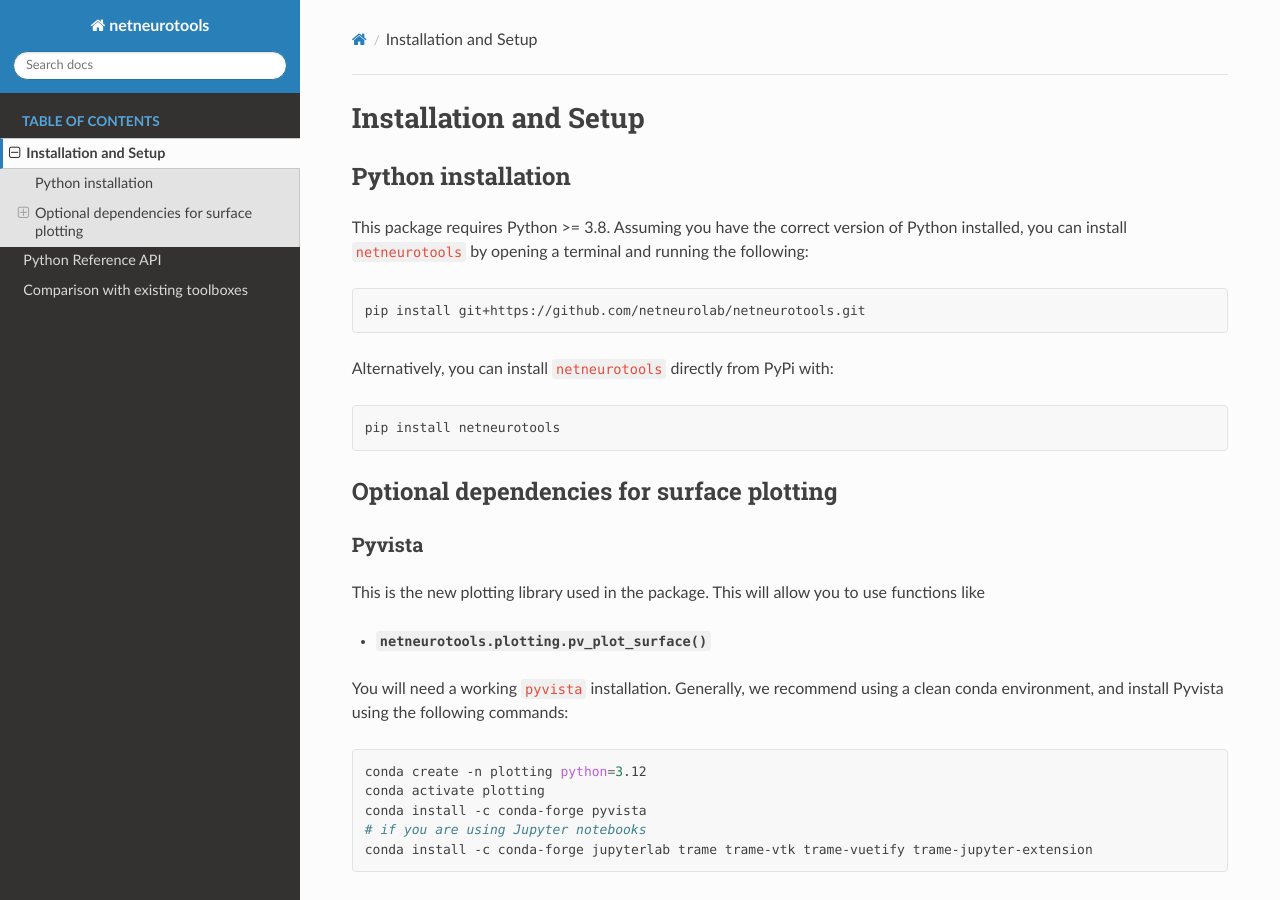
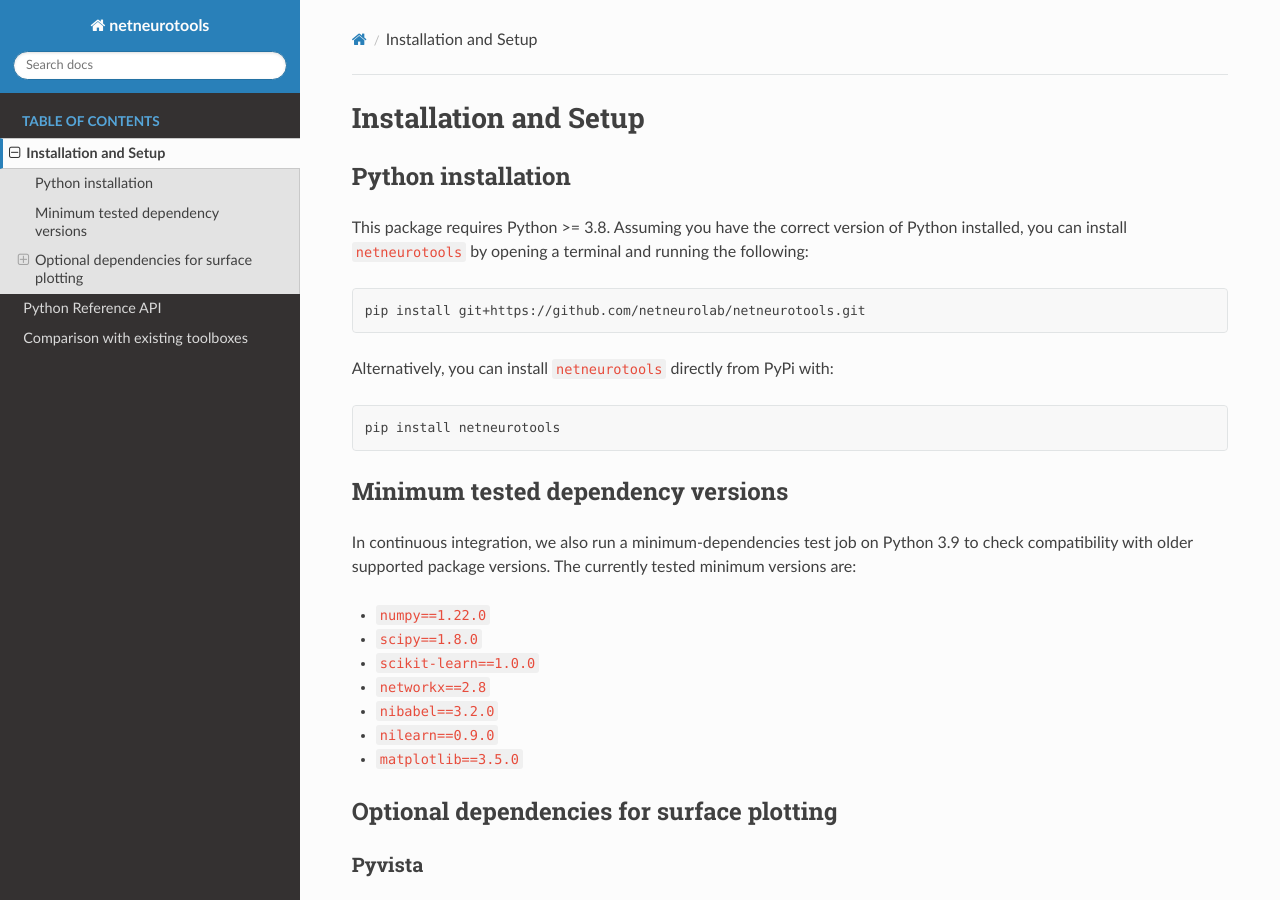
Before and after one commit to netneurolab/netneurotools, a Sphinx documentation site: the page built from docs/installation.rst, in a window 1280 px wide and 900 px high. Built offline with Sphinx 7.4.7 and the Read the Docs theme 3.1.0, drawn with Linux system fonts in a browser that asks for light colours; pages that are not in the unit, such as notebooks, are missing from menus.

Commit message:
[FEAT] Add minimum dependencies test job and update installation documentation
- Introduced a new CI job to run tests with minimum dependency versions on Python 3.9.
- Updated installation documentation to include the minimum tested dependency versions for compatibility.

```diff
--- a/docs/installation.rst
+++ b/docs/installation.rst
@@ -21,6 +21,22 @@
 .. code-block:: bash
 
     pip install netneurotools
+
+
+Minimum tested dependency versions
+----------------------------------
+
+In continuous integration, we also run a minimum-dependencies test job on
+Python 3.9 to check compatibility with older supported package versions.
+The currently tested minimum versions are:
+
+- ``numpy==1.22.0``
+- ``scipy==1.8.0``
+- ``scikit-learn==1.0.0``
+- ``networkx==2.8``
+- ``nibabel==3.2.0``
+- ``nilearn==0.9.0``
+- ``matplotlib==3.5.0``
 
 
 Optional dependencies for surface plotting
```
Also changed, not shown: 1 other file.
